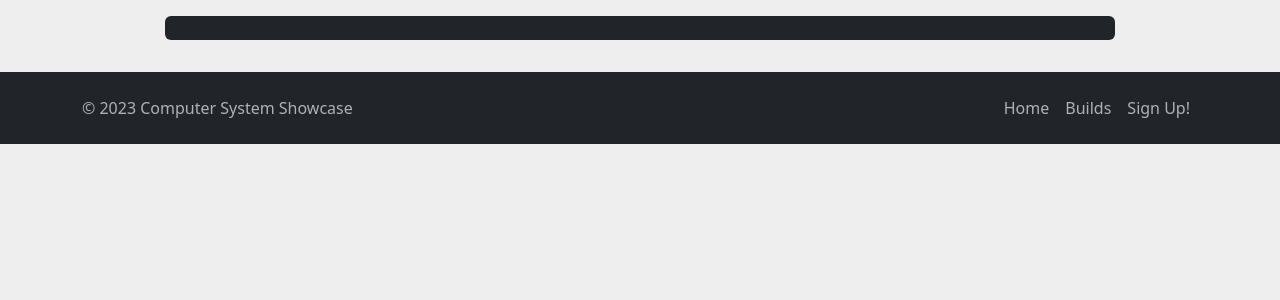
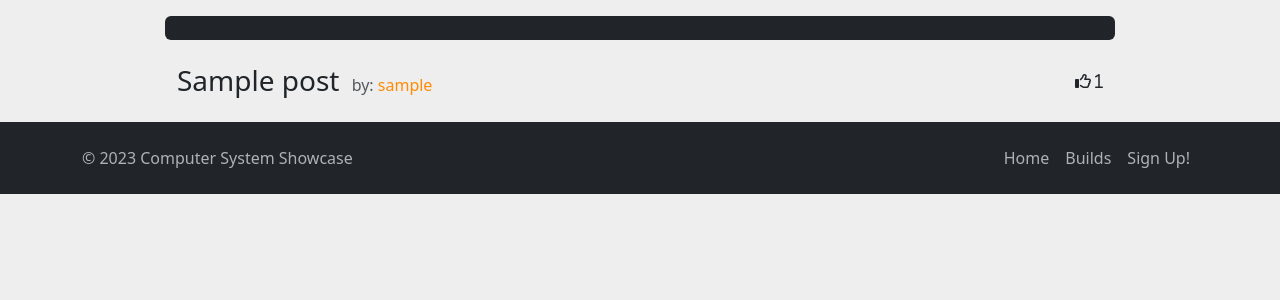
Before and after one commit to alexkavanagh-dev/computer-system-showcase, a Django app: a page that uses templates/post_detail.html in a window 1280 px wide. Shown: the part 76-376 px from the top of the page. Run offline with Django 3.2, Linux system fonts and the light colour scheme; tables that the repository leaves empty hold one stand-in row (values such as "Sample post"); some libraries are stand-ins or nearby versions.

Commit message:
Add post title, author and like counter to post_detail page

```diff
--- a/templates/post_detail.html
+++ b/templates/post_detail.html
@@ -13,6 +13,17 @@
             {% endif %}
         </div>
     </div>
+
+    <!-- Title, Author & Like counter -->
+    <div class="row">
+        <div class="col-10 d-flex justify-content-between align-items-center mx-auto rounded">
+            <div class="my-2">
+                <h3 class="d-inline me-2">{{ post.title }}</h3>
+                <p class="d-inline text-muted"> by: <span class="card-author">{{ post.author }}</span></p>
+            </div>
+            <i class="fa-regular fa-thumbs-up"> {{ post.number_of_likes }}</i>
+        </div>
+    </div>
 </div>
 
 
```
